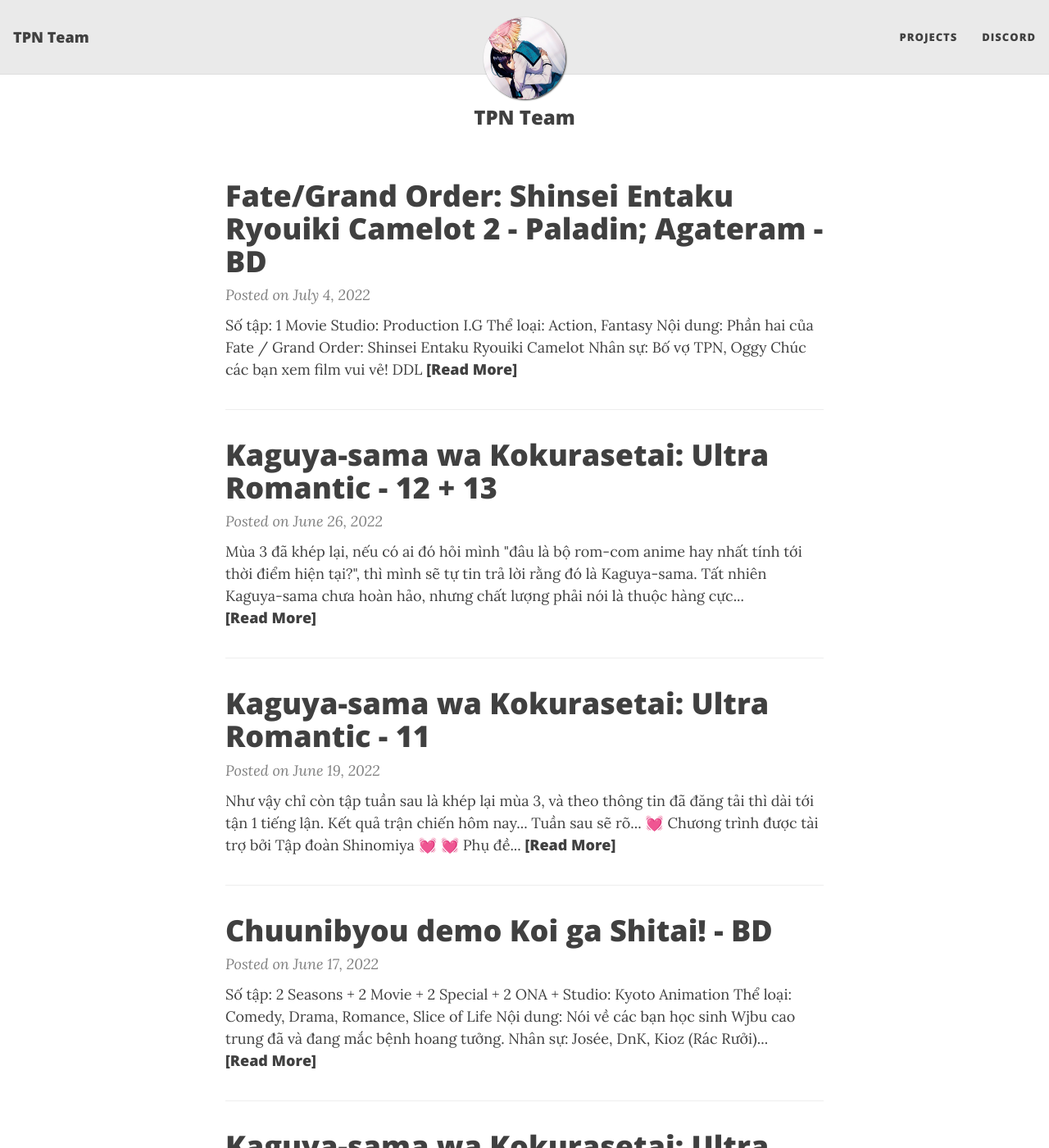
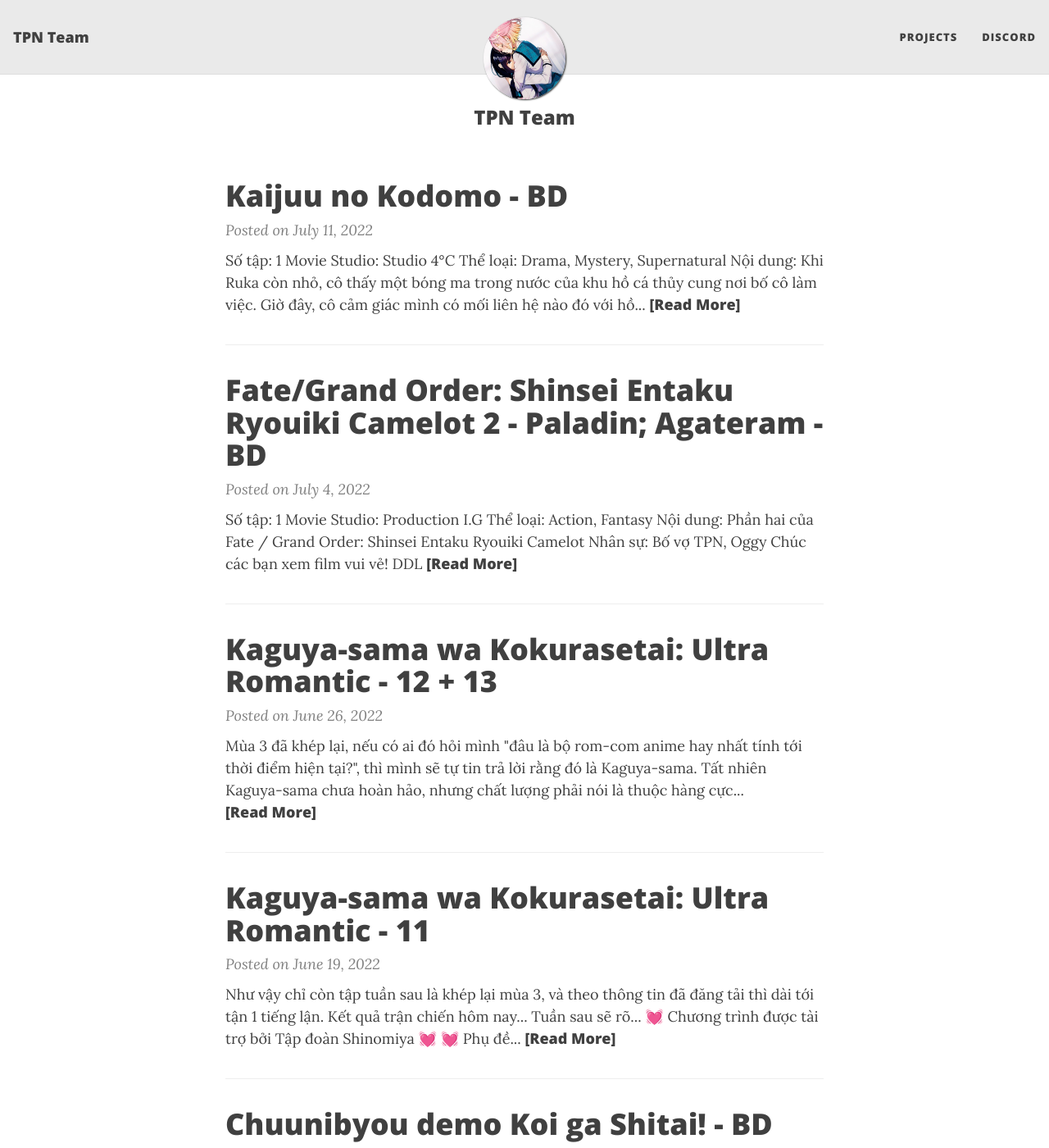
Before and after one commit to TPN-Team/TPN-Team.github.io, a Jekyll site: the page built from index.html, in a window 1280 px wide and 1400 px high. Shown: the whole window at 82% size. Built offline with Jekyll 4.4.1, drawn with Linux system fonts in a browser that asks for light colours; nearby versions of some CDN libraries; the list of posts is cut into pages by our own code; some of the changed text lies outside the part shown.

Commit message:
Kaijuu no Kodomo

```diff
--- /dev/null
+++ b/_posts/2022-07-11-kaijuu-no-kodomo.md
@@ -0,0 +1,23 @@
+---
+layout: post
+title: "Kaijuu no Kodomo - BD"
+share-description: ""
+tags: [Kaijuu no Kodomo]
+comments: false
+---
+
+![Thumb](https://tpn-team.github.io/assets/img/KaijuuNoKodomo_thumb.jpg){: .mx-auto.d-block :}
+<center>
+<b>Số tập:</b> 1 Movie  <br>
+<b>Studio:</b> Studio 4°C <br>
+<b>Thể loại:</b> Drama, Mystery, Supernatural <br>
+<b>Nội dung:</b> Khi Ruka còn nhỏ, cô thấy một bóng ma trong nước của khu hồ cá thủy cung nơi bố cô làm việc. Giờ đây, cô cảm giác mình có mối liên hệ nào đó với hồ thủy cung ấy và hai cậu bé bí ẩn mà cô gặp. Họ là Umi và Sora - hai đứa trẻ được những con bò biển nuôi nấng. Giống như Ruka, họ cũng nghe được âm thanh kì lạ kêu gọi họ từ vùng đại dương kia. <br>
+
+<hr>
+
+<b>Nhân sự:</b> Josée <br>
+Cảm ơn <b>Moe-Loli</b> đã làm ra bản dịch chất lượng này. <br>
+Chúc các bạn xem film vui vẻ!<br><br>
+<b><a href="https://github.com/TPN-Team/TPN-Team-DDL/blob/master/Kaijuu%20no%20Kodomo.md">DDL</a></b> <br>
+</center>
+<!-- excerpt-end -->
```
Also changed, not shown: projects.md (+1 -0 lines), assets/img/KaijuuNoKodomo.jpg (added), assets/img/KaijuuNoKodomo_thumb.jpg (added).
